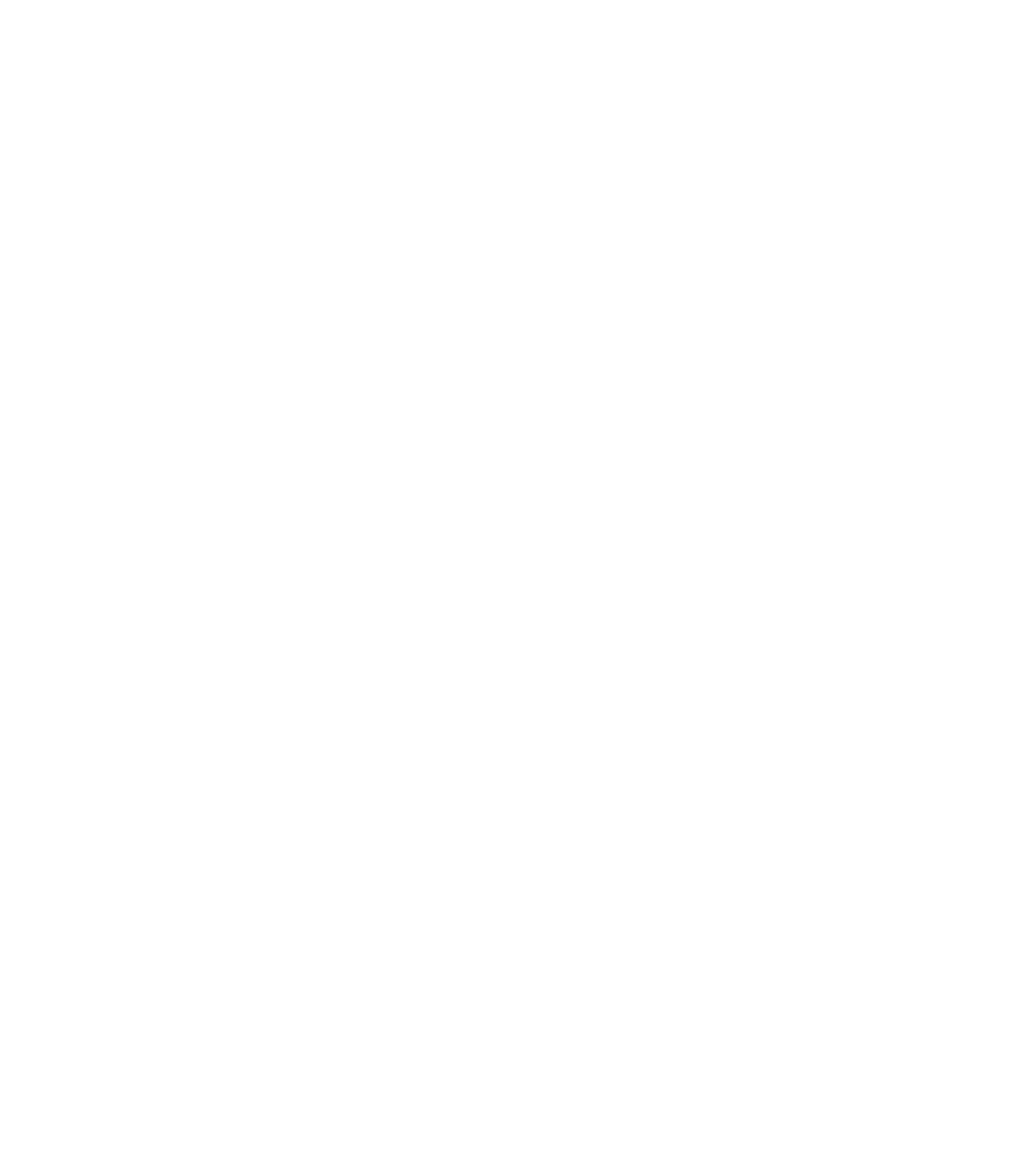
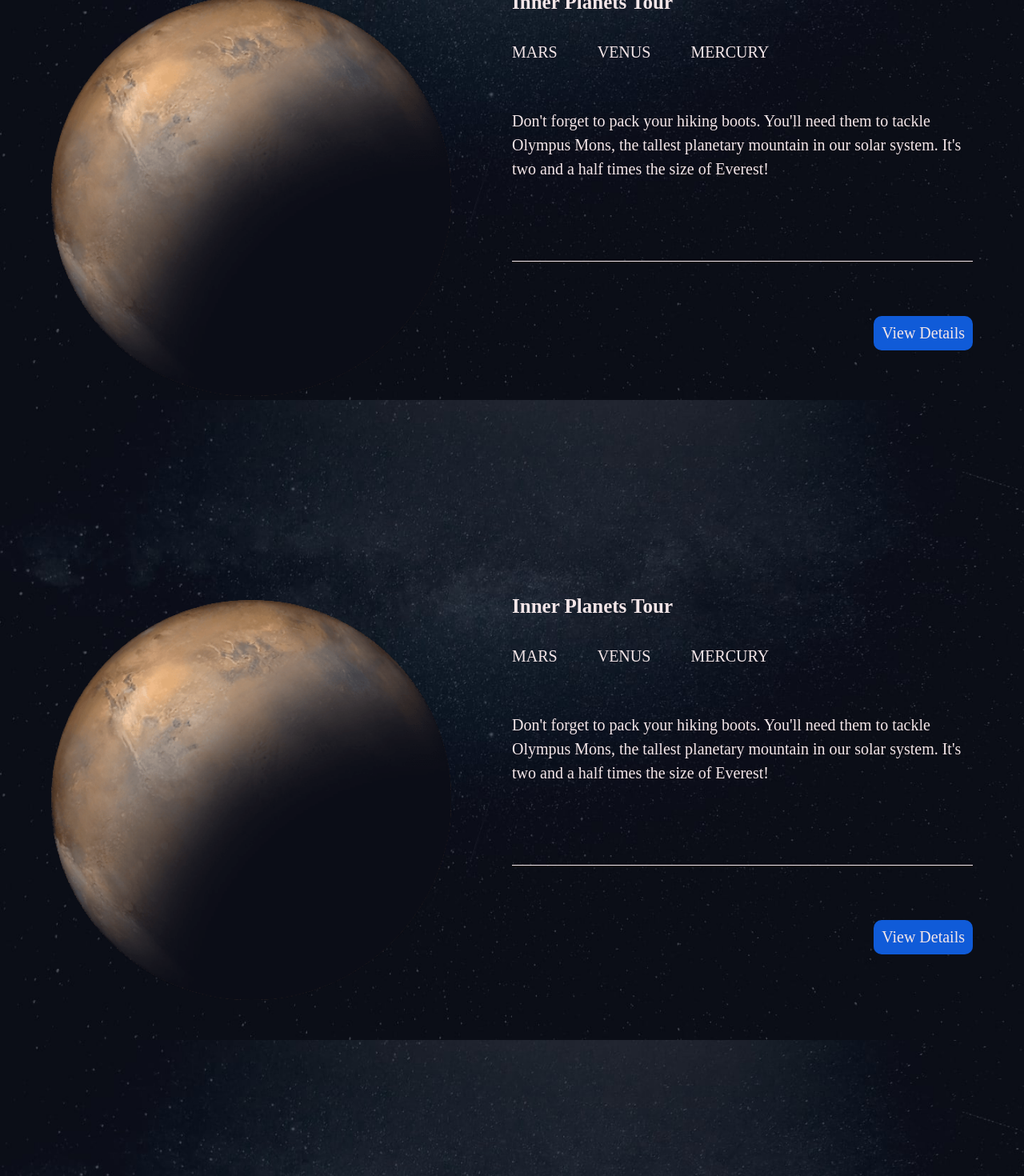
Before and after one commit to luxury-cruise-tour/luxuryCruiseTour, a React (Create React App) app: page /tours in a window 1280 px wide. Shown: the part 1100-2570 px from the top of the page at 80% size. Before the commit the page ends 840 px from the top, so only its background shows below. Built offline with nearby package versions, Linux system fonts and the light colour scheme; a web font is replaced by a local one.

Commit message:
Added hard coded version of each tour and added the links and state to pass into location

```diff
--- a/src/App.css
+++ b/src/App.css
@@ -235,12 +235,20 @@ body{
 .tours li{
   cursor: pointer;
   text-transform: uppercase;
+  padding: 10px 0;
+  border-bottom: 1px solid transparent;
+  transition: border-bottom .2s ease-in;
+}
+
+.tours li:hover{
+  border-bottom: 1px solid #f4e6e8;
 }
 
 .tours-container{
   display: flex;
   gap: 50px;
   width: 50%;
+  height: 700px;
   font-size: 20px;
   font-weight: 300;
   position: relative;
@@ -272,12 +280,24 @@ body{
   border-bottom: 1px solid #f4e6e8;
 }
 
+.tours-container button{
+  position: absolute;
+  right: 0;
+  top: 350px;
+  cursor: pointer;
+  font-family: inherit;
+  border: none;
+  border-radius: 10px;
+  background-color: #105bd8;
+  color:#f4e6e8;
+  padding: 10px 10px;
+  transition: all .2s ease-in;
+}
 
-
-
-
-
-
+.tours-container button:hover{
+  background-color: #f4e6e8;
+  color: #105bd8;
+}
 
 /* Error styles */
 
--- a/src/components/Locations.js
+++ b/src/components/Locations.js
@@ -1,7 +1,13 @@
 import axios from "axios";
 import { useEffect } from "react";
+import { useLocation } from 'react-router-dom';
 
 const Locations = () => {
+
+    const location = useLocation();
+    const { tourValue } = location.state;
+
+    console.log(tourValue);
 
 // gets images for first tour , replicate for tour2 and tour3
     let tourOne = [
--- a/src/components/Tours.js
+++ b/src/components/Tours.js
@@ -1,8 +1,10 @@
 import { useState } from 'react';
+import { Link } from 'react-router-dom';
 import innerPlanetsData from './../data/tours.json';
 import marsImage from './../assets/image-mars.png';
 import mercuryImage from './../assets/image-mercury.png';
 import venusImage from './../assets/image-venus.png';
+
 
 
 const Tours = () => {
@@ -43,6 +45,55 @@ const Tours = () => {
                   </div>
                 </div>
               ))}
+              <Link to="/locations" state={{ tourValue : 1 }}>
+                <button>View Details</button>
+              </Link>
+          </div>
+      </div>
+      <div className="tours-layout">
+        <h3>Inner Planets Tour</h3>
+          <div className="tours-container">
+            {
+              innerPlanets.map((planet, index) => (
+
+                <div key={planet.name} className="tours-item">
+                  <img className="tours-image" src={activeImage} alt={planet.name}/>
+                  <div className="tours-details">
+                    <ul className="tours-locations">
+                        <li onClick={()=>{handleClick(index, planet.name)}}>
+                        {planet.name}
+                        </li>
+                    </ul>
+                    <p className="tours-description">{index === activeLocation ? innerPlanets[activeLocation].description : ''} </p>
+                  </div>
+                </div>
+              ))}
+            <Link to="/locations" state={{ tourValue : 2 }}>
+              <button value="2">View Details</button>
+            </Link>
+          </div>
+      </div>
+      <div className="tours-layout">
+        <h3>Inner Planets Tour</h3>
+          <div className="tours-container">
+            {
+              innerPlanets.map((planet, index) => (
+
+                <div key={planet.name} className="tours-item">
+                  <img className="tours-image" src={activeImage} alt={planet.name}/>
+                  <div className="tours-details">
+                    <ul className="tours-locations">
+                        <li onClick={()=>{handleClick(index, planet.name)}}>
+                        {planet.name}
+                        </li>
+                    </ul>
+                    <p className="tours-description">{index === activeLocation ? innerPlanets[activeLocation].description : ''} </p>
+                  </div>
+                </div>
+              ))}
+            <Link to="/locations" state={{ tourValue : 3 }}>
+              <button value="3">View Details</button>
+            </Link>
           </div>
       </div>
     </section>
```
